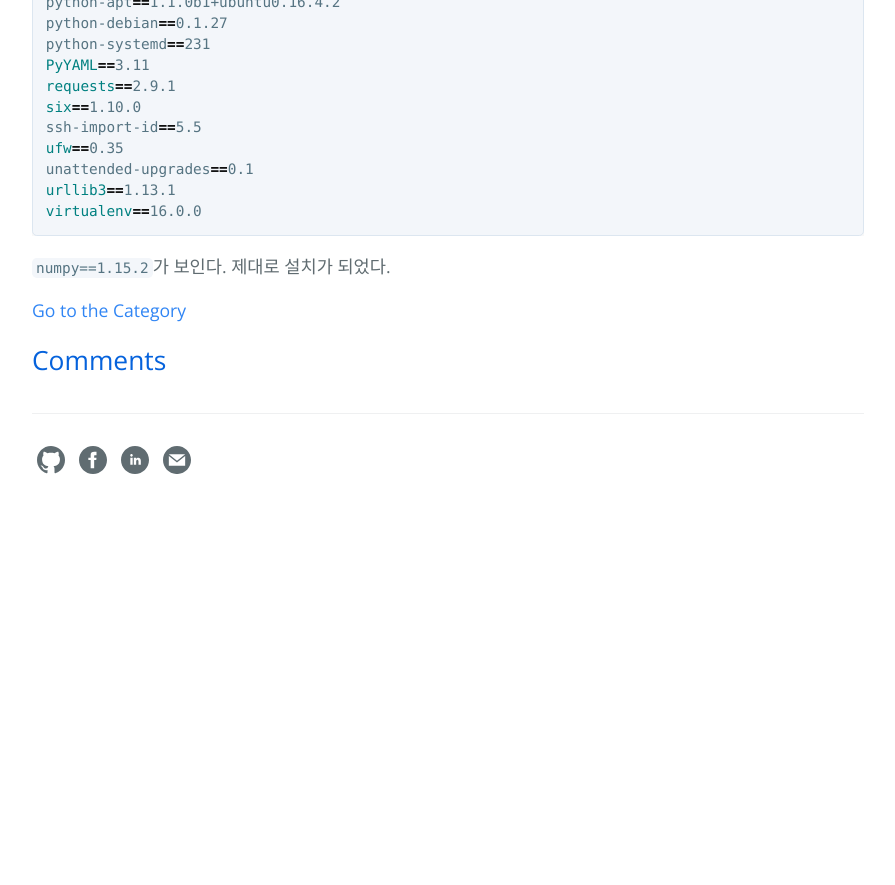
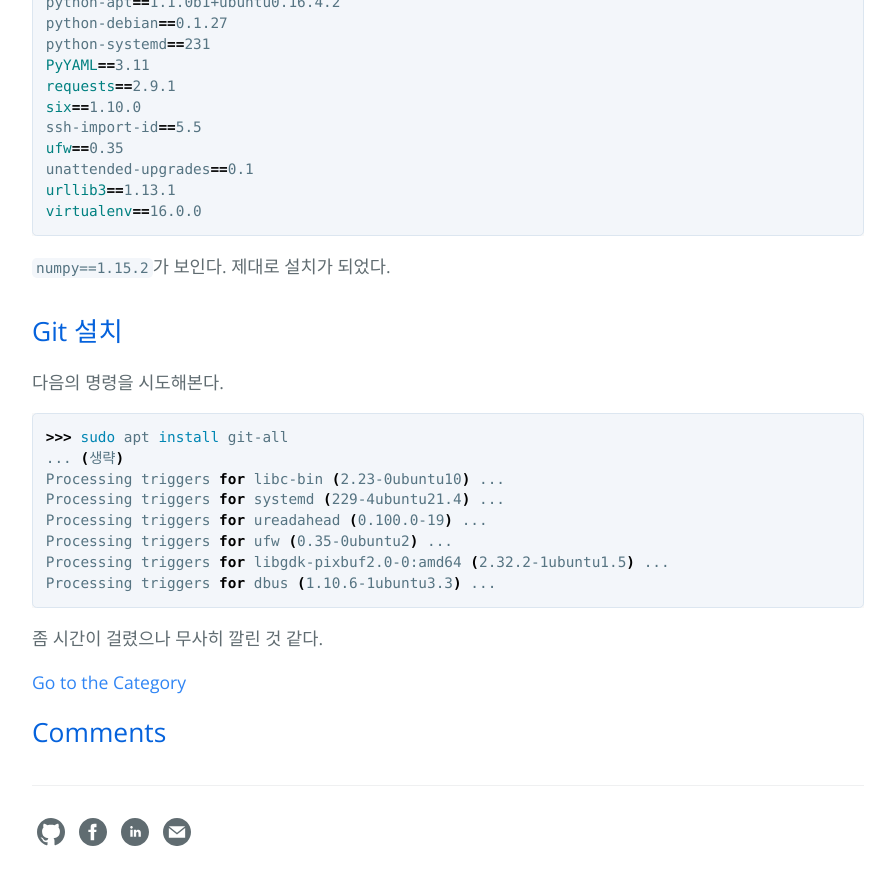
Before and after one commit to hcnoh/hcnoh.github.io, a Jekyll site: the page built from _posts/2018-10-05-development-environment-setting.md, in a window 1280 px wide and 900 px high, scrolled down 5715 px. Shown: the top 885 px of the window, without its empty margins (192-1087 px from the left). Built offline with Jekyll 4.4.1, drawn with Linux system fonts in a browser that asks for light colours; comment, search, counter and statistics services are not loaded; before the commit the page ends 6243 px from its top, so only the background shows below that.

Commit message:
Update 2018-10-05-development-environment-setting.md

````diff
--- a/_posts/2018-10-05-development-environment-setting.md
+++ b/_posts/2018-10-05-development-environment-setting.md
@@ -275,3 +275,19 @@ virtualenv==16.0.0
 ```
 
 `numpy==1.15.2`가 보인다. 제대로 설치가 되었다.
+
+## Git 설치
+다음의 명령을 시도해본다.
+
+```bash
+>>> sudo apt install git-all
+... (생략)
+Processing triggers for libc-bin (2.23-0ubuntu10) ...
+Processing triggers for systemd (229-4ubuntu21.4) ...
+Processing triggers for ureadahead (0.100.0-19) ...
+Processing triggers for ufw (0.35-0ubuntu2) ...
+Processing triggers for libgdk-pixbuf2.0-0:amd64 (2.32.2-1ubuntu1.5) ...
+Processing triggers for dbus (1.10.6-1ubuntu3.3) ...
+```
+
+좀 시간이 걸렸으나 무사히 깔린 것 같다.
````
